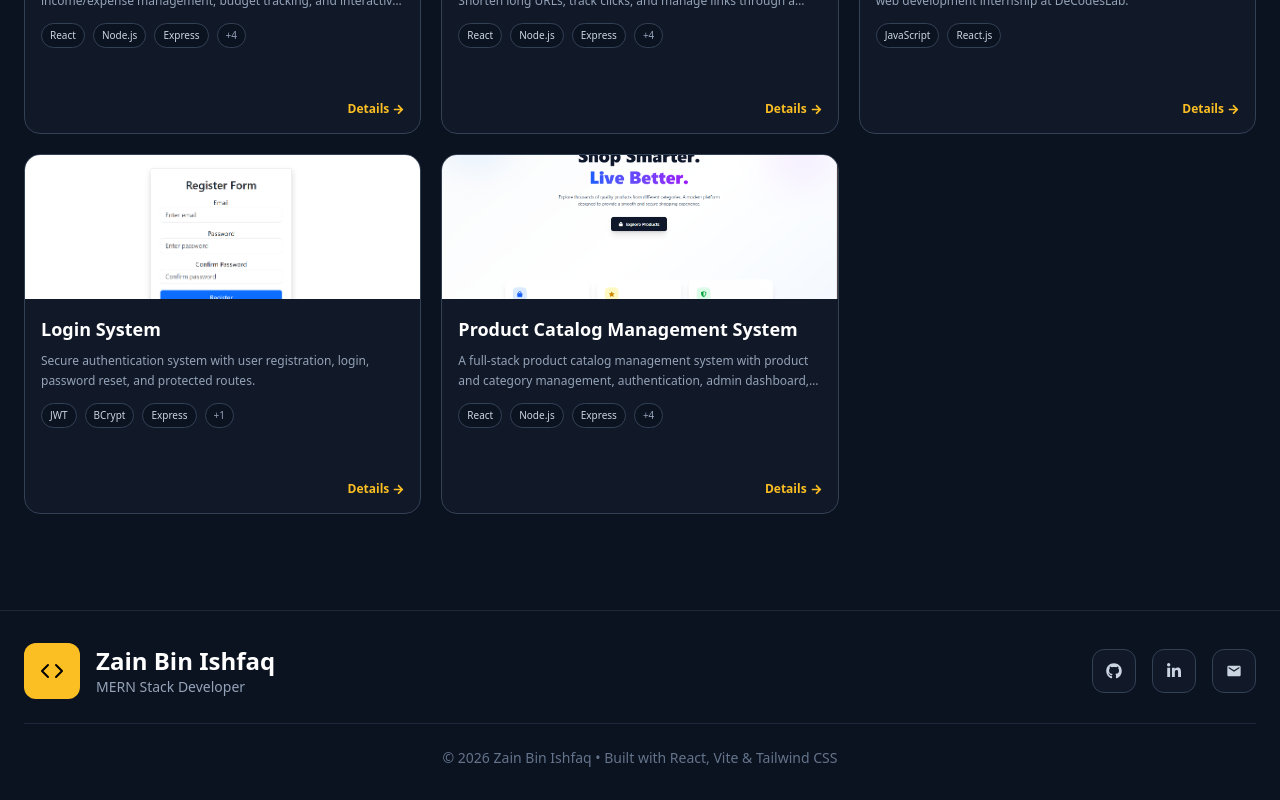
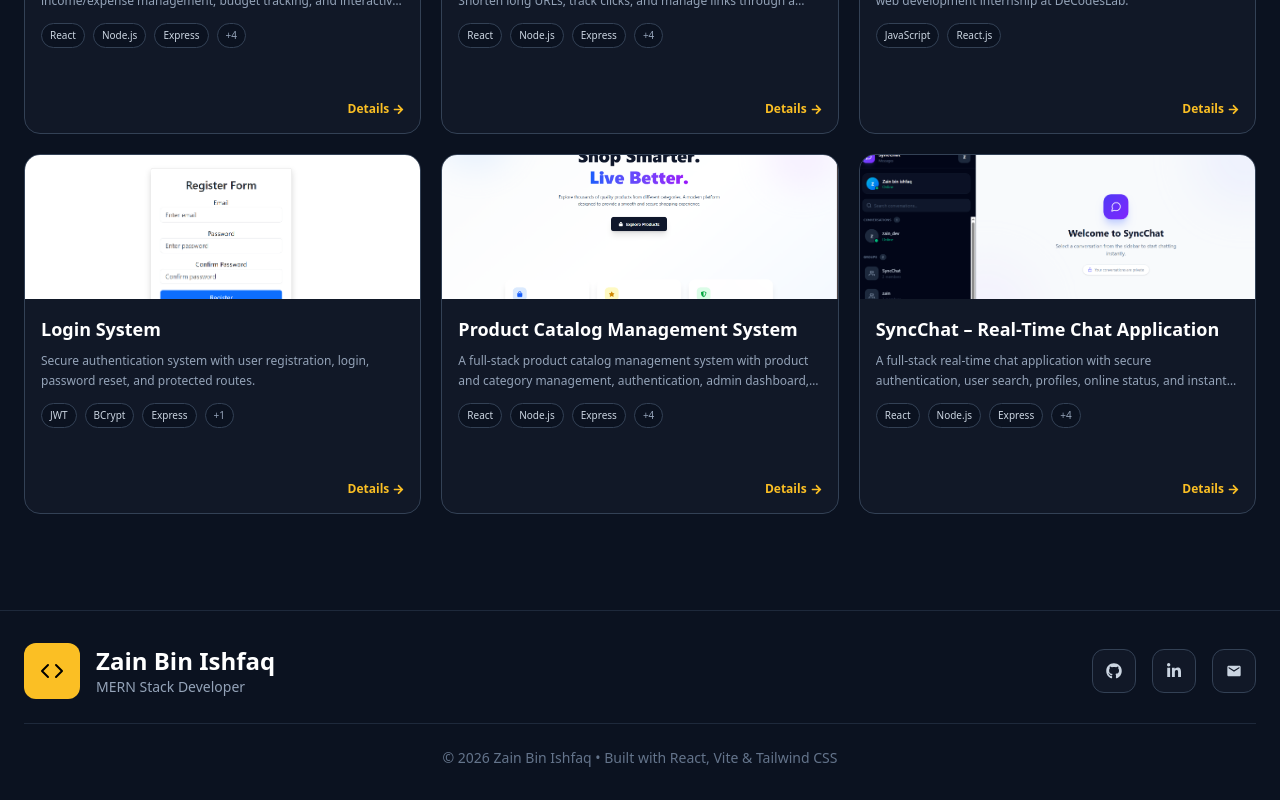
Before and after one commit to binishfaq/Zain-Bin-Ishfaq-Portfolio, a React (Vite) app: page /projects in a window 1280 px wide. Shown: the part 922-1722 px from the top of the page. Built offline with nearby package versions, Linux system fonts and the light colour scheme.

Commit message:
Add new Project

```diff
--- a/src/data/portfolioData.js
+++ b/src/data/portfolioData.js
@@ -6,8 +6,8 @@ import devblogImg from '../assets/projects/devblog.png';
 import urlShortenerImg from '../assets/projects/url.png';
 import expenseTrackerImg from '../assets/projects/expense-tracker.png';
 import ProductCatalogImg from '../assets/projects/product-catalog.png';
-import employeeManagementImg from "../assets/projects/employee.png"
-
+import employeeManagementImg from "../assets/projects/employee.png";
+import syncChatImg from "../assets/projects/syncchat.png";
 // Projects data
 export const projectsData = [
   {
@@ -216,9 +216,8 @@ export const projectsData = [
     ]
   },
 
-  // #5
   {
-    id: 5,
+    id: 9,
     title: "URL Shortener – Full Stack Application",
     description:
       "A complete URL shortening service built with the MERN stack. Shorten long URLs, track clicks, and manage links through a modern interface.",
@@ -380,7 +379,85 @@ export const projectsData = [
       "JWT",
       "Multer"
     ]
-  }
+  },
+  {
+  id: 5,
+  title: "SyncChat – Real-Time Chat Application",
+  description:
+    "A full-stack real-time chat application with secure authentication, user search, profiles, online status, and instant messaging powered by Socket.IO.",
+  extendedDescription: `
+    <h2>Project Overview</h2>
+    <p>
+      SyncChat is a full-stack real-time messaging application built with
+      the MERN stack. It allows users to securely register, authenticate,
+      find other users, and communicate through real-time messaging.
+    </p>
+
+    <h2>Key Features</h2>
+    <ul>
+      <li><strong>User Authentication:</strong> Secure registration and login</li>
+      <li><strong>JWT Authentication:</strong> Protected API routes and user sessions</li>
+      <li><strong>Real-Time Messaging:</strong> Instant communication using Socket.IO</li>
+      <li><strong>User Search:</strong> Search and find registered users</li>
+      <li><strong>User Profiles:</strong> View and manage profile information</li>
+      <li><strong>Online Status:</strong> Real-time user connection status</li>
+      <li><strong>Chat Management:</strong> Create and manage conversations</li>
+      <li><strong>Responsive UI:</strong> Modern interface for desktop and mobile devices</li>
+    </ul>
+
+    <h2>Tech Stack</h2>
+    <ul>
+      <li><strong>Frontend:</strong> React.js, Vite, Tailwind CSS</li>
+      <li><strong>Backend:</strong> Node.js, Express.js</li>
+      <li><strong>Database:</strong> MongoDB with Mongoose</li>
+      <li><strong>Real-Time Communication:</strong> Socket.IO</li>
+      <li><strong>Authentication:</strong> JWT and bcryptjs</li>
+      <li><strong>API Communication:</strong> Axios</li>
+    </ul>
+
+    <h2>Project Architecture</h2>
+    <ul>
+      <li>React frontend for the user interface</li>
+      <li>Express REST API for backend operations</li>
+      <li>MongoDB for persistent data storage</li>
+      <li>Socket.IO for real-time communication</li>
+      <li>JWT middleware for protected resources</li>
+      <li>Separate frontend and backend architecture</li>
+    </ul>
+
+    <h2>Deployment</h2>
+    <ul>
+      <li><strong>Frontend:</strong> Deployed on Vercel</li>
+      <li><strong>Backend:</strong> Connected through production API</li>
+      <li><strong>Database:</strong> MongoDB Atlas</li>
+    </ul>
+
+    <h2>What I Learned</h2>
+    <ul>
+      <li>Building real-time applications with Socket.IO</li>
+      <li>Implementing JWT authentication</li>
+      <li>Developing RESTful APIs with Express</li>
+      <li>Working with MongoDB and Mongoose</li>
+      <li>Managing real-time user connections</li>
+      <li>Connecting React with a real-time Node.js backend</li>
+      <li>Deploying full-stack applications</li>
+    </ul>
+  `,
+  image: syncChatImg,
+  githubLink:
+    "https://github.com/binishfaq/Syntecxhub_Real_time_chat",
+  liveLink:
+    "https://syncchat-real-time-chat-app.vercel.app/",
+  technologies: [
+    "React",
+    "Node.js",
+    "Express",
+    "MongoDB",
+    "Socket.IO",
+    "Tailwind CSS",
+    "JWT"
+  ]
+},
 ];
 
 export const socialLinks = [
```
Also changed, not shown: src/assets/projects/syncchat.png (added), 1 other file (tests, documents, lock files or other folders).
